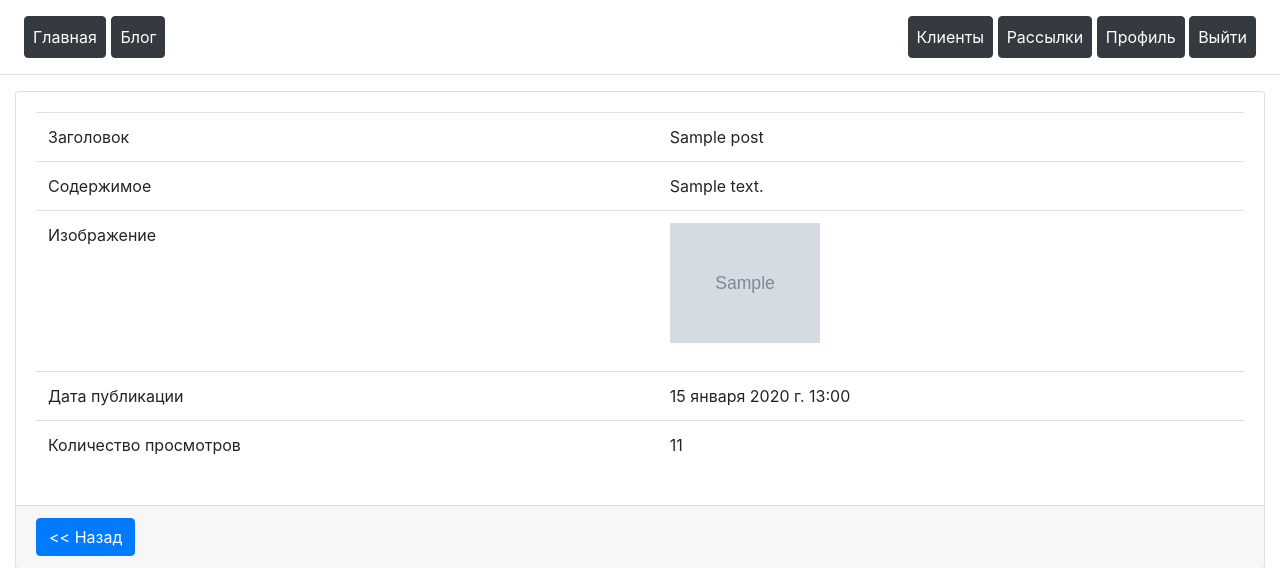
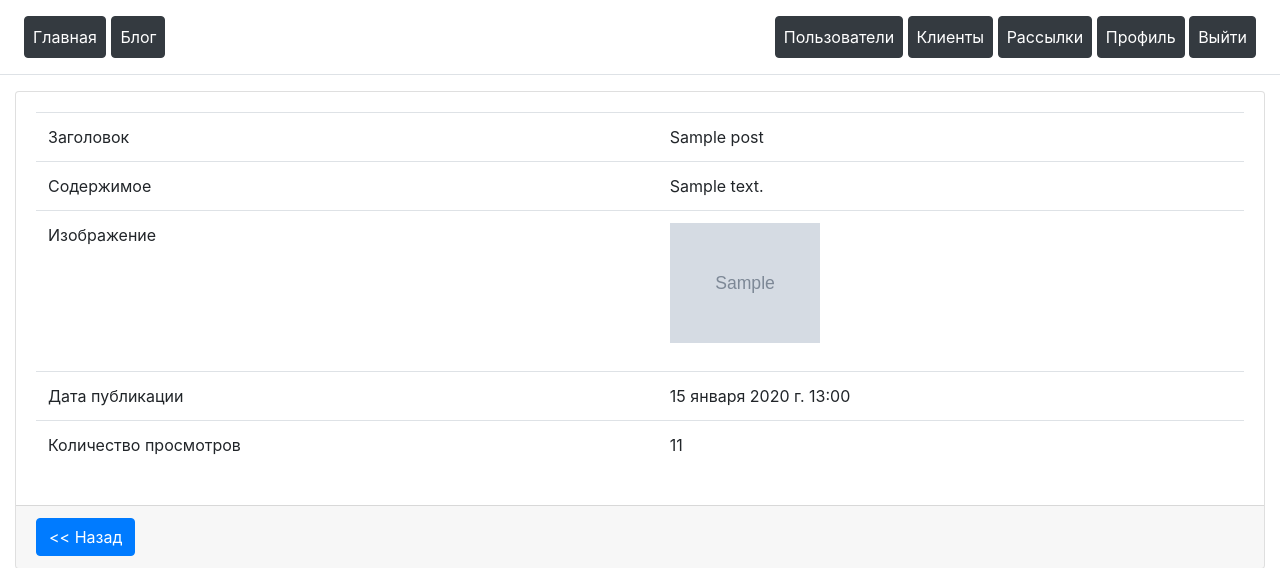
Before and after one commit to KatyshaVtyrina/course_work_6, a Django app: a page that uses mailings/templates/mailings/includes/inc_menu.html in a window 1280 px wide. Shown: the top 568 px of the page. Run offline with Django 4.2, Linux system fonts and the light colour scheme; a user stored in the database is signed in; tables that the repository leaves empty hold one stand-in row (values such as "Sample post"); grey boxes marked "Sample" are stand-in pictures; parts of the project's set-up code (start-up, migrations or seed data) failed here and were passed over; some libraries are stand-ins or nearby versions.

Commit message:
add access rights

```diff
--- a/mailings/templates/mailings/includes/inc_menu.html
+++ b/mailings/templates/mailings/includes/inc_menu.html
@@ -6,6 +6,9 @@
     <nav class="ms-5">
 
         {% if user.is_authenticated %}
+            {% if user.is_staff %}
+            <a class="p-2 btn btn-dark" href="{% url 'users:user_list' %}">Пользователи</a>
+            {% endif %}
         <a class="p-2 btn btn-dark" href="{% url 'mailings:client_menu' %}">Клиенты</a>
         <a class="p-2 btn btn-dark" href="{% url 'mailings:mailing_menu' %}">Рассылки</a>
         <a class="p-2 btn btn-dark" href="{% url 'users:profile' %}">Профиль</a>
```
